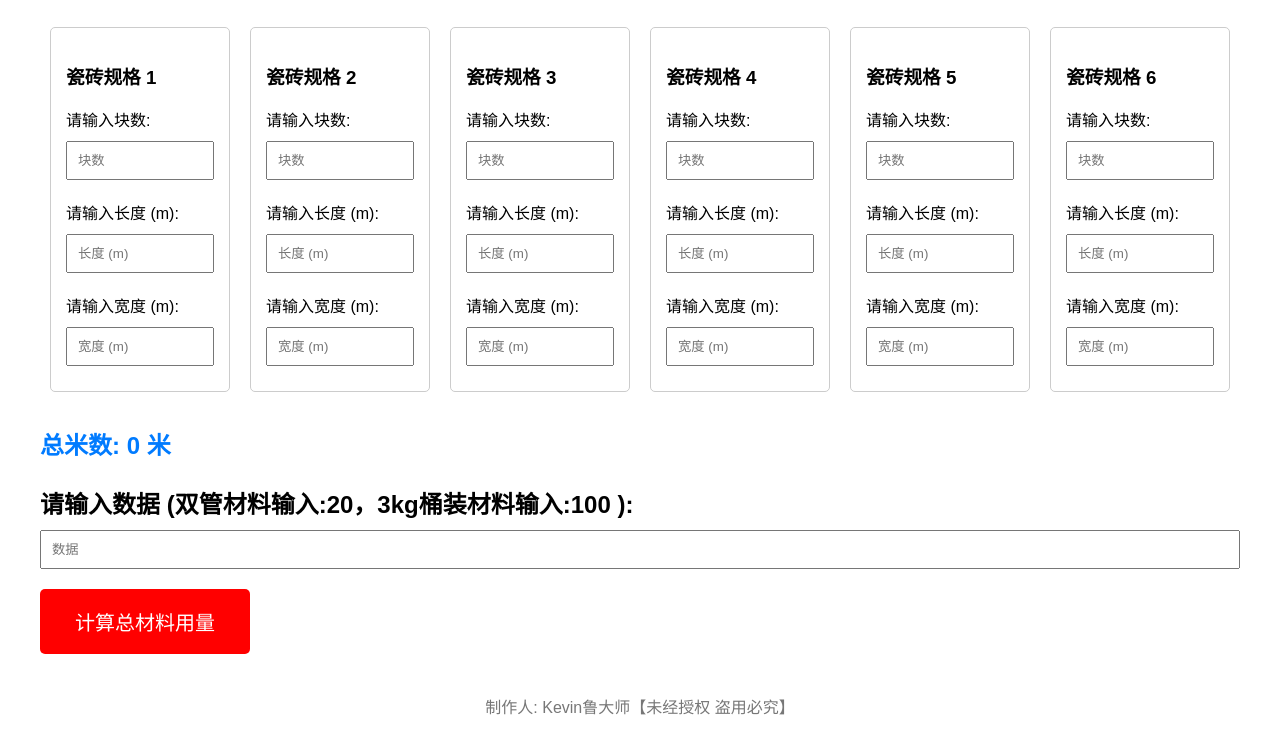
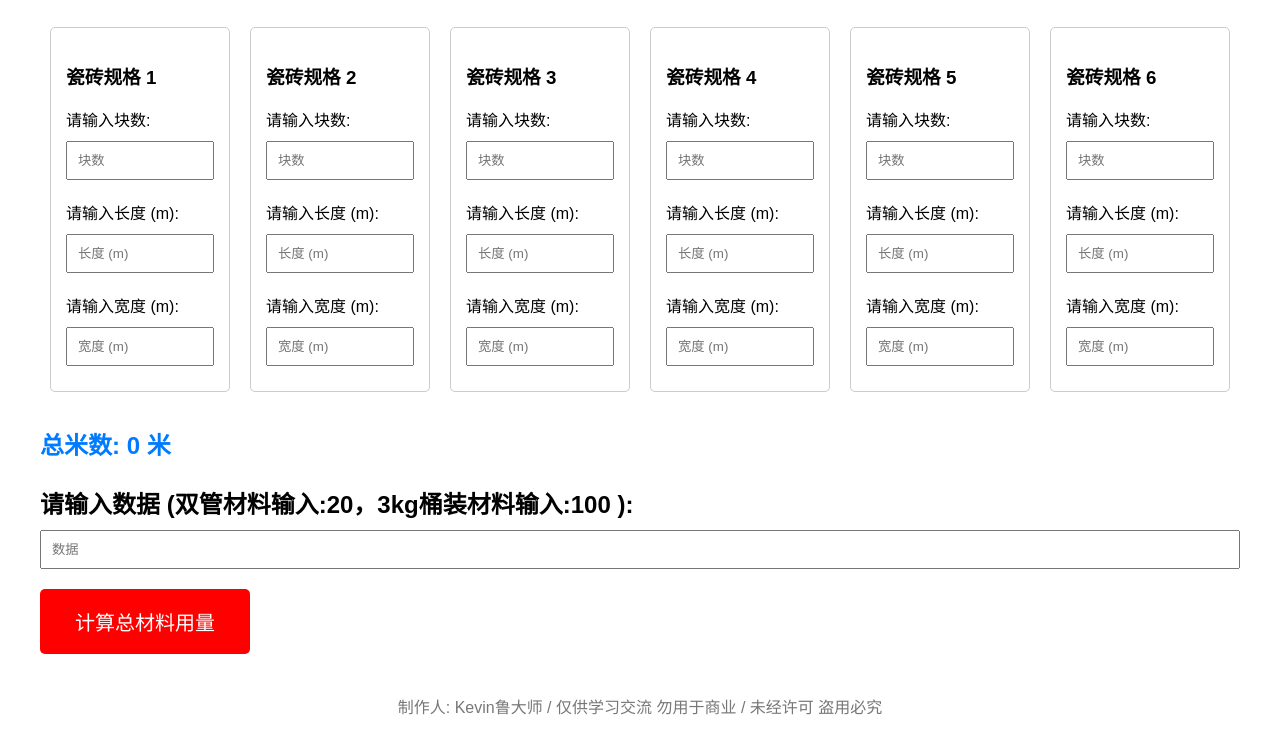
Before and after one commit to kevinludashi/kevinludashikscl2, a plain HTML site: page index.html in a window 1280 px wide. Shown: the part 58-800 px from the top of the page. Drawn offline with Linux system fonts and the light colour scheme.

Commit message:
index.html

```diff
--- a/index.html
+++ b/index.html
@@ -3,7 +3,7 @@
 <head>
     <meta charset="UTF-8">
     <meta name="viewport" content="width=device-width, initial-scale=1.0">
-    <title>美缝材料用量计算器【块数】</title>
+    <title>美缝材料用量计算器2.0【块数】</title>
     <style>
         body {
             font-family: Arial, sans-serif;
@@ -180,7 +180,7 @@
     </div>
 
     <div class="footer">
-        <p>制作人: Kevin鲁大师【未经授权 盗用必究】</p>
+        <p>制作人: Kevin鲁大师 / 仅供学习交流 勿用于商业 / 未经许可 盗用必究</p>
     </div>
 </div>
 
```
